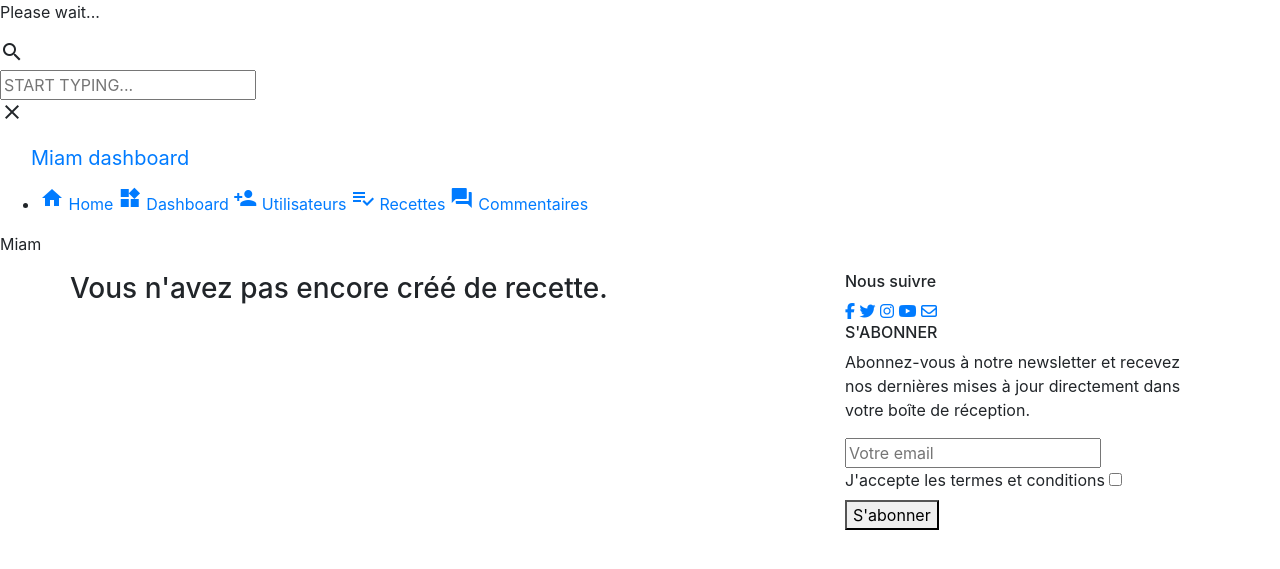
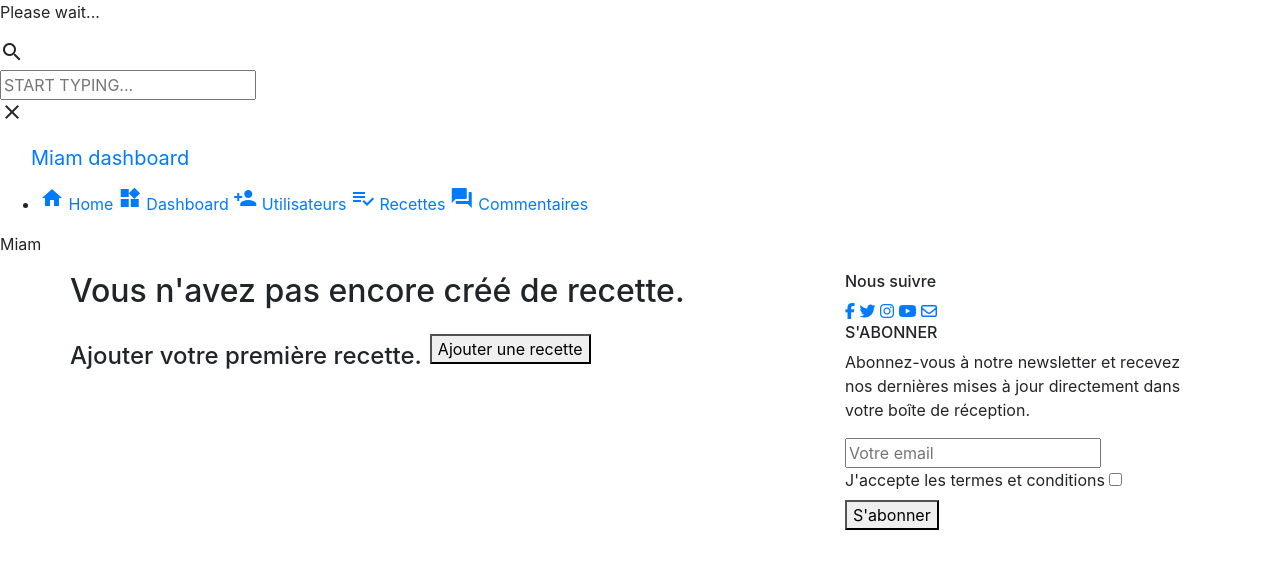
Before and after one commit to PitelFrancois/P5_miam, a PHP site: template Views/Frontend/recipe/myrecipe.php in a window 1280 px wide. Shown: the top 569 px of the page. Run offline with PHP 8.4, Linux system fonts and the light colour scheme; the template is opened without the code that fills it, so the values that code supplies are empty; some libraries are stand-ins or nearby versions.

Commit message:
MAJ myrecipe

```diff
--- a/Views/Frontend/recipe/myrecipe.php
+++ b/Views/Frontend/recipe/myrecipe.php
@@ -12,7 +12,9 @@
                         <div class="categories__list__post__item">
                             <div class="row">
                                 <?php if (!$recipes){?>
-                                    <h3>Vous n'avez pas encore créé de recette.</h3>
+                                    <h2>Vous n'avez pas encore créé de recette.</h2>
+                                    <h4 class="mt-4">Ajouter votre première recette.</h4>
+                                    <a href="/recipe/add"><button class="site-btn ml-2 mt-3">Ajouter une recette</button></a>
                                 <?php } else { foreach ($recipes as $recipe):?>
                                     <div class="col-lg-6 col-md-6 mb-3">
                                         <a href="/recipe/read/<?=$recipe['id'];?>">
```
